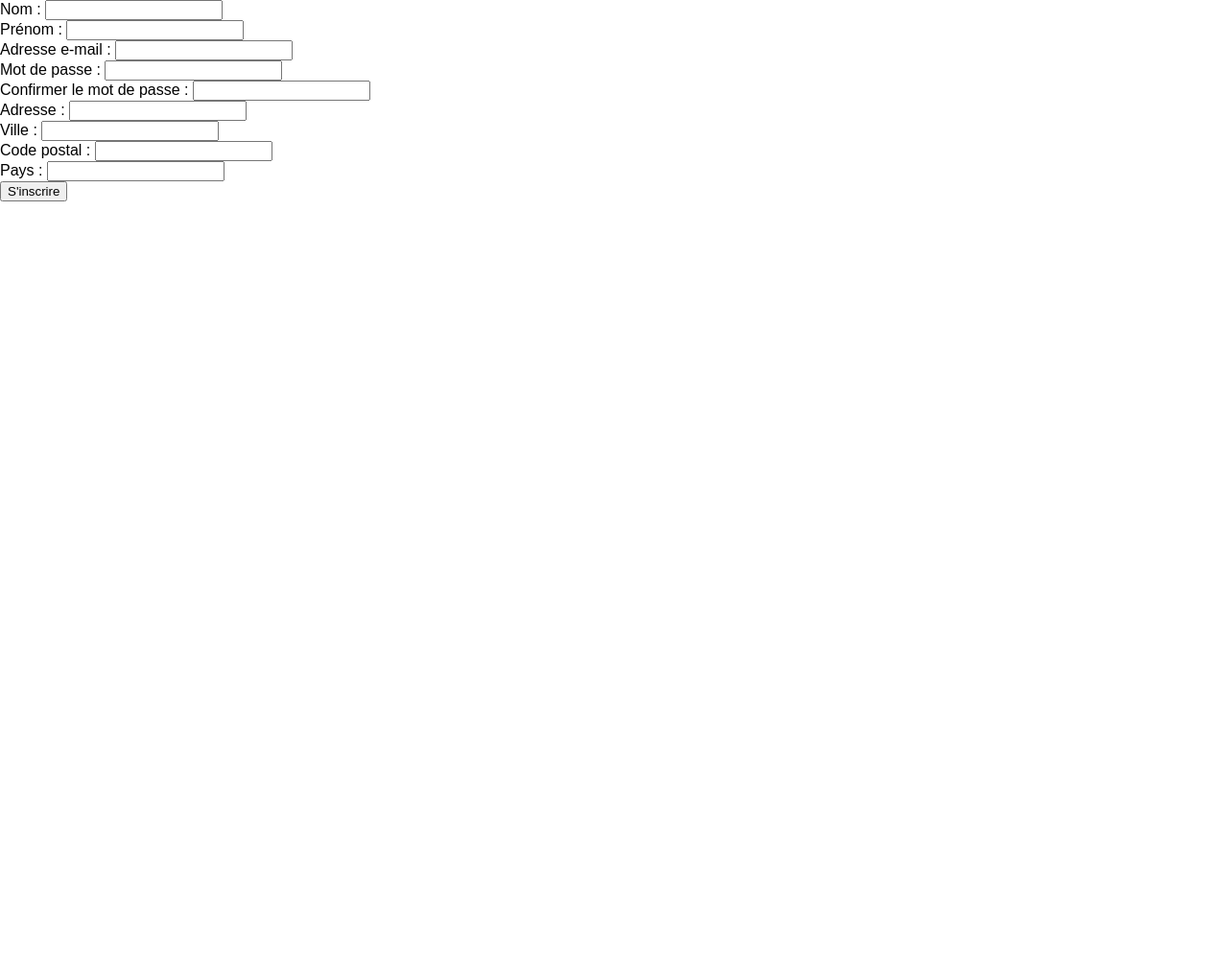
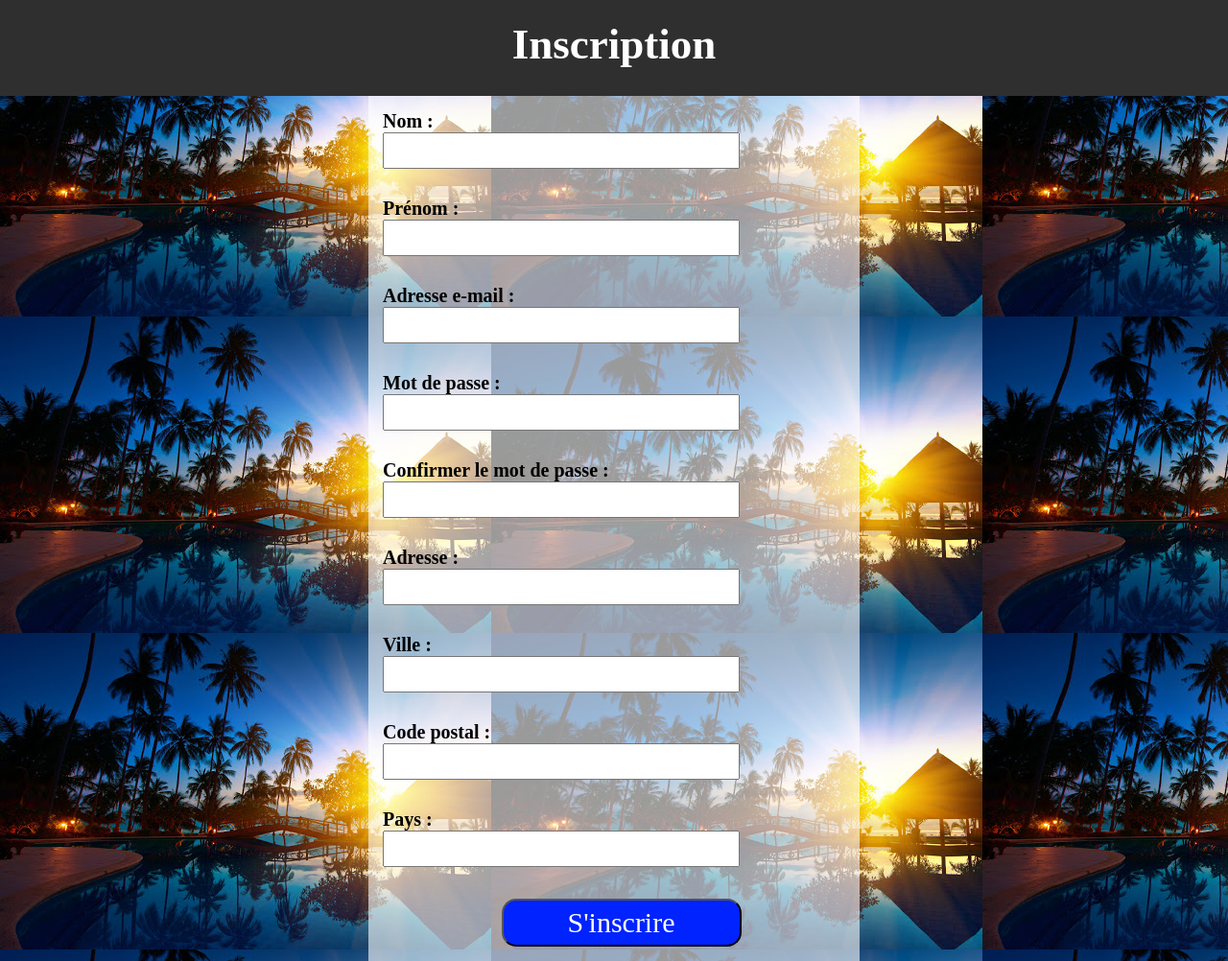
Before and after one commit to aubin4444/Projet_WE4A, a PHP site: page /inscription.php in a window 1280 px wide. Shown: the whole page at 96% size. Before the commit the page ends 210 px from the top, so only its background shows below. Run offline with PHP 8.4, Linux system fonts and the light colour scheme.

Commit message:
modif sur index.css et inscription.php

```diff
--- a/index.css
+++ b/index.css
@@ -1,4 +1,6 @@
-@font-face {
+*{
+	margin: 0px;
+	padding: 0px;
 	font-family: 'k2d';
 	src: url('./font/k2d-bold.ttf');
 }
@@ -8,9 +10,80 @@ body{
 	margin: 0;
 }
 
+.body_inscription{
+	background-image: url("images/paysage.jpg");
+}
+
+.formulaire_inscription{
+	background-color: rgba(255, 255, 255, 0.6);
+	width: 40%;
+	height: 100%;
+	margin: auto;
+}
+
 header{
 	height: 215px;
 }
+
+.inscription{
+	height: 100px;
+	background-color: #2f2f2f;
+}
+
+.inscription h1{
+	text-align: center;
+	color: #fff;
+	padding-top: 20px;
+}
+
+.label{
+	padding-top: 15px;
+	padding-left: 15px;
+	text-decoration: none;
+	font-size: 20px;
+	font-weight: bold;
+}
+
+.input{
+	padding-left: 15px;
+	padding-bottom: 15px;
+}
+
+.input [type="text"]{
+	font-size: 30px;
+}
+
+.input [type="password"]{
+	font-size: 30px;
+}
+
+.input [type="email"]{
+	font-size: 30px;
+}
+
+.input [type="submit"]{
+	display: block;
+	margin: auto;
+	border-radius: 15px;
+	width: 250px;
+	height: 50px;
+	font-size: 30px;
+	color: #fff;
+	background-color: #0023ff;
+	text-align: center;
+}
+
+.input [type="submit"]:hover{
+	border-radius: 15px;
+	width: 250px;
+	height: 50px;
+	font-size: 30px;
+	color: #fff;
+	background-color: #010e5f;
+	cursor: pointer;
+}
+
+
 
 #container {
 	width: 90%;
--- a/index.html
+++ b/index.html
@@ -19,7 +19,7 @@
 				</h1>
 				<nav id = "menu">
 					<ul>
-					  <li><a href="#">Pour Toi</a></li>
+					  <li><a href="inscription.php" target="_blank">Pour Toi</a></li>
 					  <li><a href="#">Suivant</a></li>
 					  <li><a href="#">Carte</a></li>
 					</ul>
--- a/inscription.php
+++ b/inscription.php
@@ -8,37 +8,80 @@
     <link rel="stylesheet" type="text/css" href="index.css">
 </head>
 
-<body>
+<body class="body_inscription">
+  <header class="inscription">
+    <h1>Inscription</h1>
+  </header>
+<section class="formulaire_inscription">
 <form action="processinscription.php" method="POST">
+  <div class="label">
     <label for="nom">Nom :</label>
+  </div>
+  <div class="input">
     <input type="text" id="nom" name="nom" required><br>
+  </div>
 
+  <div class="label">
     <label for="prenom">Prénom :</label>
+  </div>
+  <div class="input">
     <input type="text" id="prenom" name="prenom" required><br>
+  </div>
 
+  <div class="label">
     <label for="email">Adresse e-mail :</label>
+  </div>
+  <div class="input">
     <input type="email" id="email" name="email" required><br>
+  </div>
 
+  <div class="label">
     <label for="motdepasse">Mot de passe :</label>
+  </div>
+  <div class="input">
     <input type="password" id="motdepasse" name="motdepasse" required><br>
+  </div>
 
+  <div class="label">
     <label for="confmotdepasse">Confirmer le mot de passe :</label>
+  </div>
+  <div class="input">
     <input type="password" id="confmotdepasse" name="confmotdepasse" required><br>
+  </div>
 
+  <div class="label">
     <label for="adresse">Adresse :</label>
+  </div>
+  <div class="input">
     <input type="text" id="adresse" name="adresse"><br>
+  </div>
 
+  <div class="label">
     <label for="ville">Ville :</label>
+  </div>
+  <div class="input">
     <input type="text" id="ville" name="ville"><br>
+  </div>
 
+  <div class="label">
     <label for="codepostal">Code postal :</label>
+  </div>
+  <div class="input">
     <input type="text" id="codepostal" name="codepostal"><br>
+  </div>
 
+  <div class="label">
     <label for="pays">Pays :</label>
+  </div>
+  <div class="input">
     <input type="text" id="pays" name="pays"><br>
+  </div><br>
 
+  <div class="input">
     <input type="submit" value="S'inscrire">
+  </div>
 </form>
+</section>
 </body>
 
 </html>
```
Lines whose indentation alone changed are shown as unchanged.
